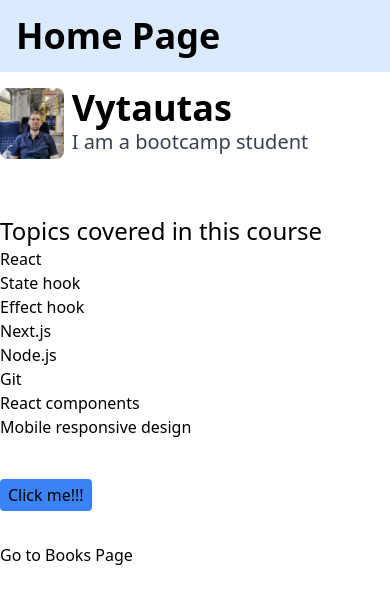
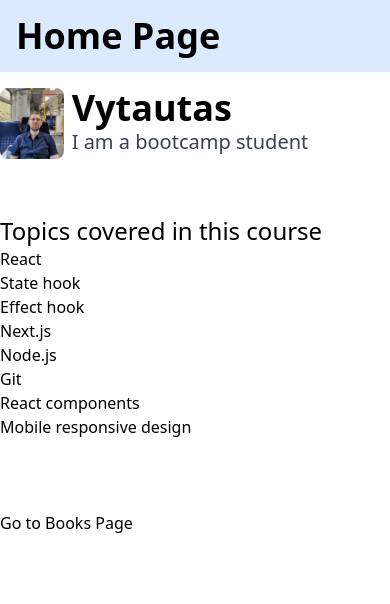
Before and after one commit to lebronius23/skillscity-mp, a Next.js app: page / in a window 390 px wide. Shown: the top 604 px of the page. Built offline with nearby package versions, Linux system fonts and the light colour scheme.

Commit message:
hide button on mobile devices

```diff
--- a/pages/index.js
+++ b/pages/index.js
@@ -35,7 +35,7 @@ return(
 
         <Topics />
 
-        <div>
+        <div className="hidden md:block">
           <button
             className="bg-blue-500 px-2 py-1 rounded"
             onClick={handleClick}
```
